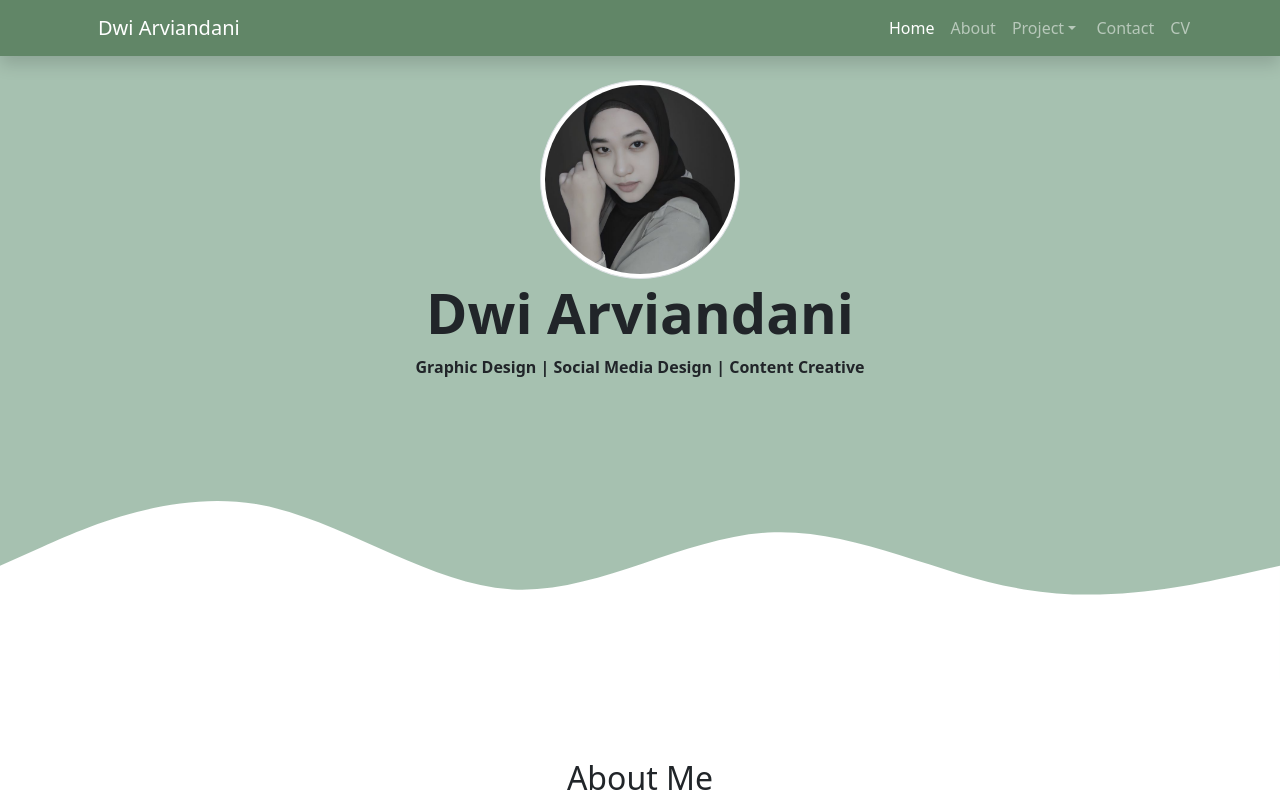
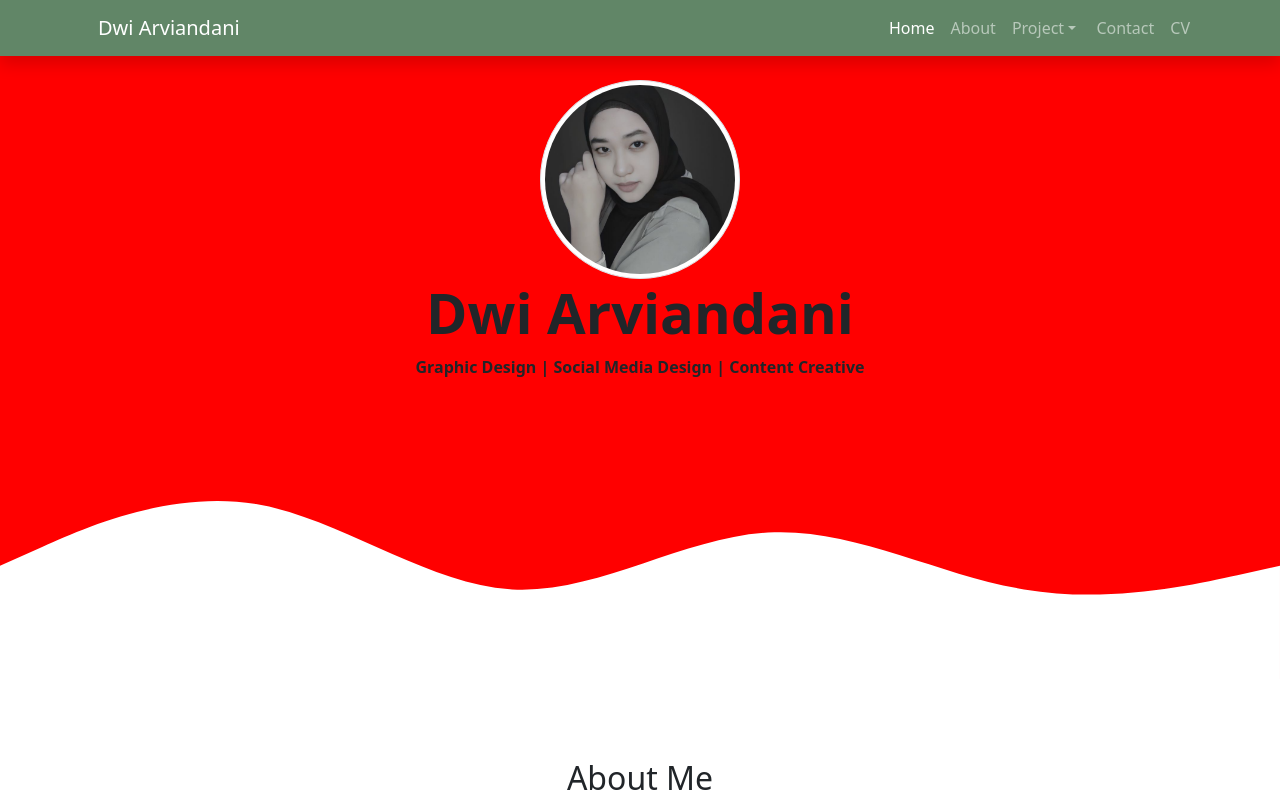
Before and after one commit to DwiArviandani/DwiArviandani.github.io, a plain HTML site: page index.html in a window 1280 px wide. Shown: the top 800 px of the page. Drawn offline with nearby package versions, Linux system fonts and the light colour scheme.

Commit message:
Background Jumbotron

```diff
--- a/style.css
+++ b/style.css
@@ -1,6 +1,6 @@
 .jumbotron {
   padding-top: 5rem;
-  background-color: #a6c1b0;
+  background-color: red;
 }
 
 #project {
```
